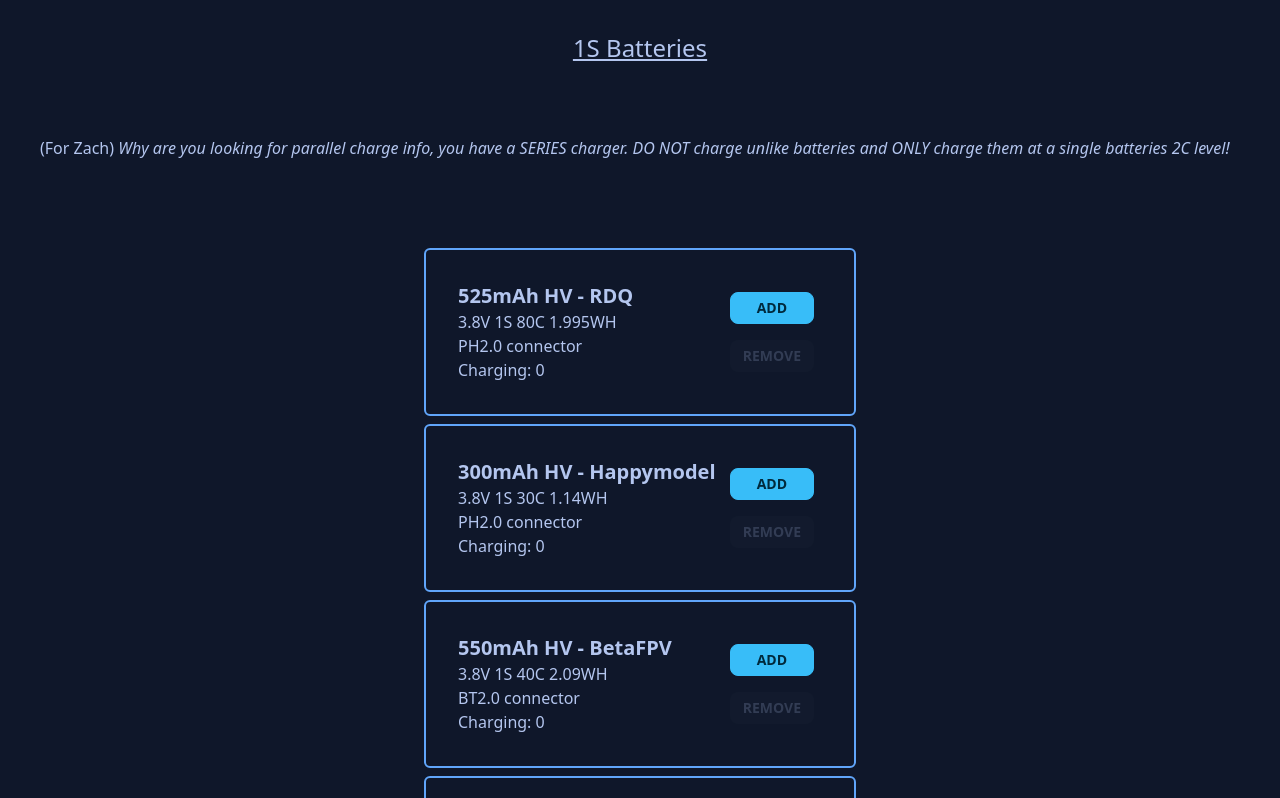
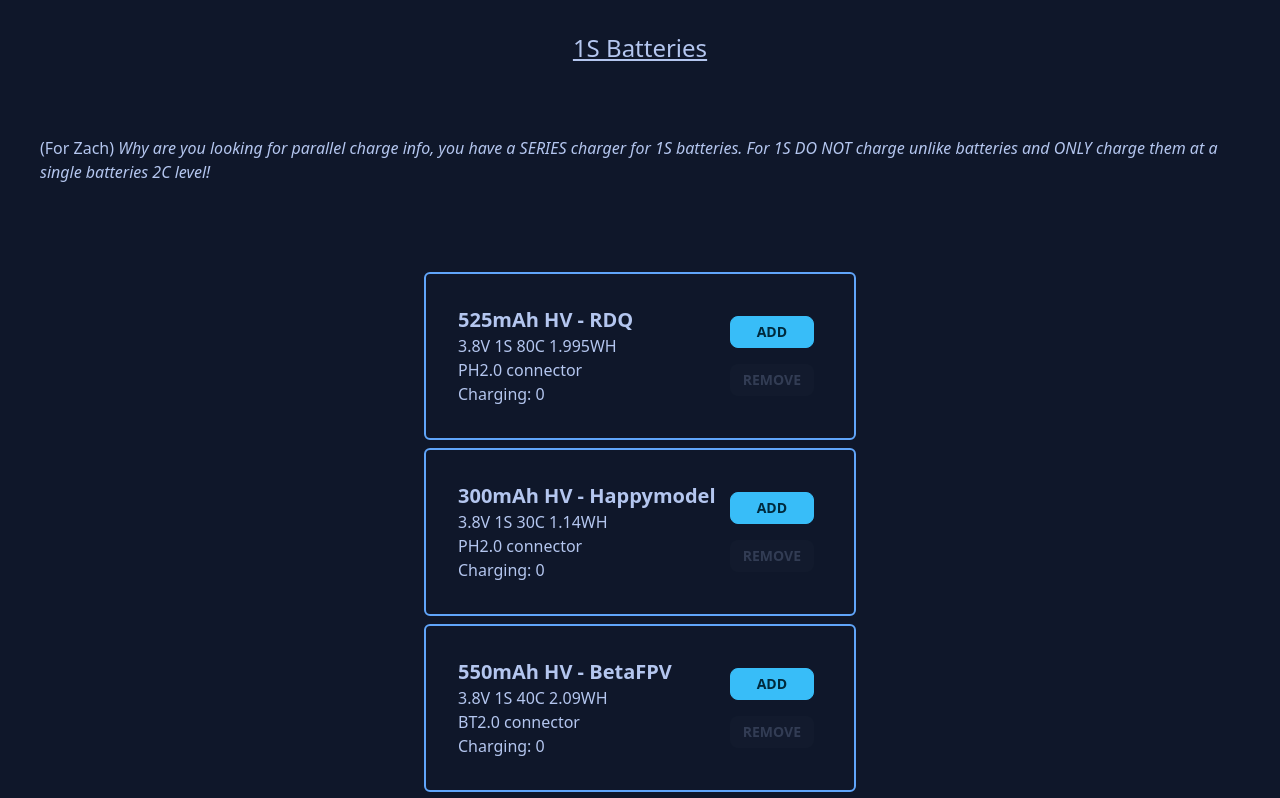
Before and after one commit to z-s-kusz/amp-set, a SvelteKit app: page /charge/1S in a window 1280 px wide. Shown: the top 798 px of the page. Built offline with nearby package versions, Linux system fonts and the light colour scheme.

Commit message:
add warning when mixing hv and lipo

```diff
--- a/src/routes/charge/[cells]/+page.svelte
+++ b/src/routes/charge/[cells]/+page.svelte
@@ -23,6 +23,17 @@
         }, 0)
     );
     let twoAmpCharge = $derived(oneAmpCharge * 2);
+    let highVoltageMixWarning = $derived.by(() => {
+        let includesHV = false;
+        let includesStandard = false;
+        selectedBatteries.forEach((battery) => {
+            if (battery.count > 0) {
+                if (battery.hv) includesHV = true;
+                else includesStandard = true;
+            }
+        });
+        return includesHV && includesStandard;
+    });
 
     const addBattery = (event) => {
         const battery = selectedBatteries.find(battery => battery.id === event.detail.id);
@@ -48,8 +59,8 @@
     <p class="p-10">
         (For Zach)
         <em>
-            Why are you looking for parallel charge info, you have a SERIES charger.
-            DO NOT charge unlike batteries and ONLY charge them at a single batteries 2C level!
+            Why are you looking for parallel charge info, you have a SERIES charger for 1S batteries.
+            For 1S DO NOT charge unlike batteries and ONLY charge them at a single batteries 2C level!
         </em>
     </p>
 {/if}
@@ -72,6 +83,9 @@
         <h1>{totalBatteryCount} Batteries</h1>
         <p>1C charge: {oneAmpCharge / 1000}amps</p>
         <p>2C charge: {twoAmpCharge / 1000}amps</p>
+        {#if highVoltageMixWarning}
+            <p class="text-warning">HV + lipo -  ONLY charge to standard lipo max</p>
+        {/if}
     {:else}
         <p>Add batteries to get amps to set for charging.</p>
     {/if}
```
